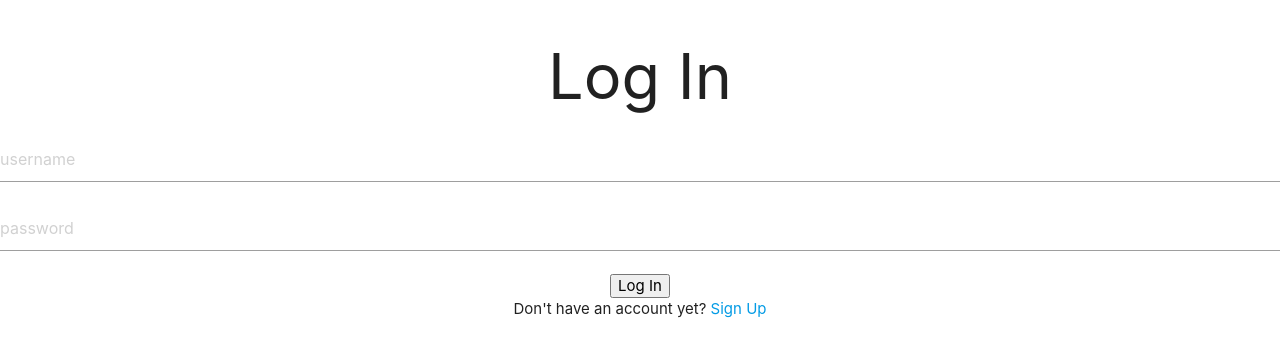
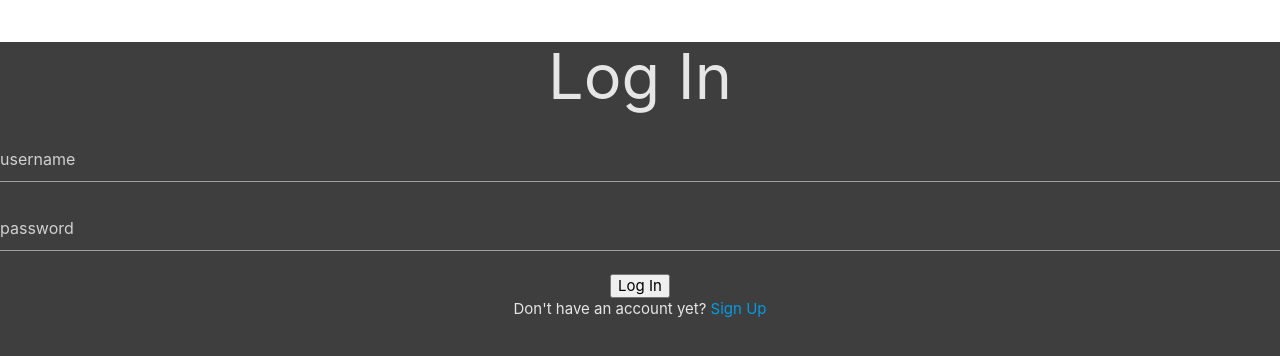
Before and after one commit to piratemermaid/candles, a React (Create React App) app in the folder client/: page /login in a window 1280 px wide. Shown: the top 356 px of the page. Built offline with nearby package versions, Linux system fonts and the light colour scheme; no server answers.

Commit message:
quick night mode style

```diff
--- a/client/src/App.css
+++ b/client/src/App.css
@@ -1,3 +1,10 @@
 .App {
     text-align: center;
 }
+
+.night-mode {
+    background: rgb(62, 62, 62);
+    color: rgb(230, 230, 230);
+    /* TODO: make background go to bottom of page */
+    min-height: 1000px;
+}
--- a/client/src/App.js
+++ b/client/src/App.js
@@ -13,7 +13,7 @@ class App extends Component {
     constructor(props) {
         super(props);
 
-        this.state = { authenticated: false };
+        this.state = { authenticated: false, nightMode: true, userCandles: [] };
 
         this.authenticateUser = this.authenticateUser.bind(this);
         this.logOut = this.logOut.bind(this);
@@ -40,6 +40,10 @@ class App extends Component {
     };
 
     async componentDidMount() {
+        if (this.state.nightMode) {
+            document.getElementById("root").classList.add("night-mode");
+        }
+
         await axios({
             method: "get",
             url: "/api/account/authenticated"
@@ -52,8 +56,20 @@ class App extends Component {
             });
     }
 
+    toggleNightMode() {
+        const { nightMode } = this.state;
+
+        if (!nightMode) {
+            document.getElementById("root").classList.add("night-mode");
+        } else {
+            document.getElementById("root").classList.remove("night-mode");
+        }
+
+        this.setState({ nightMode: !nightMode });
+    }
+
     render() {
-        const { authenticated } = this.state;
+        const { authenticated, nightMode, userCandles } = this.state;
 
         const AuthHome = RequireAuth(Home);
 
```
